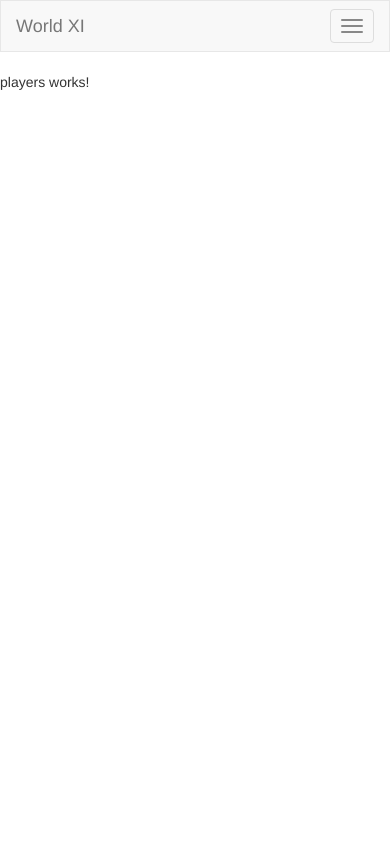
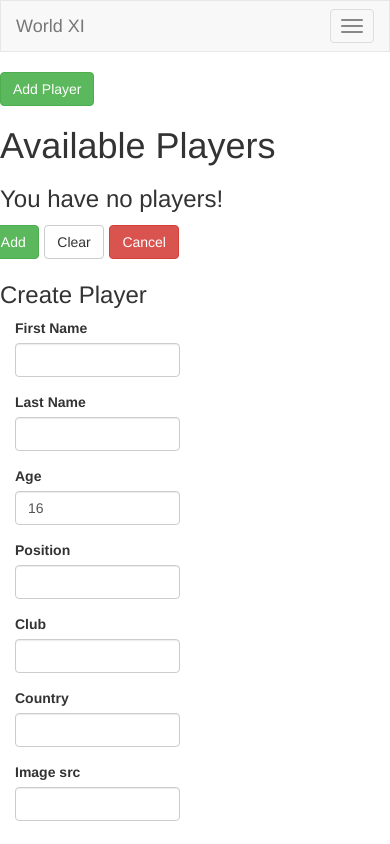
Before and after one commit to aaronmcc9/world-xi, an Angular app: page /players/new in a window 390 px wide. Built offline with nearby package versions, Linux system fonts and the light colour scheme; no server answers.

Commit message:
began working on players ui and fetch / create from firebase

```diff
--- a/src/app/app.module.ts
+++ b/src/app/app.module.ts
@@ -11,6 +11,8 @@ import { PlayersDetailComponent } from './players/players-detail/players-detail.
 import { AddPlayerComponent } from './players/add-player/add-player.component';
 import { PlayerEditComponent } from './players/player-edit/player-edit.component';
 import { TeamComponent } from './team/team.component';
+import { ReactiveFormsModule } from '@angular/forms';
+import { HttpClientModule} from '@angular/common/http';
 
 @NgModule({
   declarations: [
@@ -26,7 +28,9 @@ import { TeamComponent } from './team/team.component';
   ],
   imports: [
     BrowserModule,
-    AppRoutingModule
+    AppRoutingModule,
+    ReactiveFormsModule,
+    HttpClientModule
   ],
   providers: [],
   bootstrap: [AppComponent]
--- a/src/app/header/header/header.component.css
+++ b/src/app/header/header/header.component.css
@@ -0,0 +1,3 @@
+a{
+    cursor: pointer;
+}
--- a/src/app/header/header/header.component.html
+++ b/src/app/header/header/header.component.html
@@ -10,9 +10,9 @@
 
         <div class="navbar-collapse" [class.collapse]="collapsed" (window:resize)="collapsed = true">
             <ul class="nav navbar-nav">
-                <li><a>Players</a></li>
-                <li><a>Team</a></li>
-                <li><a>Login</a></li>
+                <li routerLinkActive="active"><a routerLink="/players">Players</a></li>
+                <li routerLinkActive="active"><a routerLink="/team">Team</a></li>
+                <li routerLinkActive="active"><a routerLink="/auth">Login</a></li>
             </ul>
             <ul class="nav navbar-nav navbar-right">
                 <li><a>Logout</a></li>
--- a/src/app/players/add-player/add-player.component.css
+++ b/src/app/players/add-player/add-player.component.css
@@ -0,0 +1,3 @@
+button{
+    margin: .2em
+}
--- a/src/app/players/add-player/add-player.component.html
+++ b/src/app/players/add-player/add-player.component.html
@@ -1 +1,50 @@
-<p>add-player works!</p>
+<div class="row">
+    <div class="col-xs-12">
+        <form [formGroup]="form" (ngSubmit)="onCreate()">
+
+            <div *ngIf="error" class="alert alert-danger">
+                <h4>An Error Occurred!</h4>
+                <p>{{error}}</p>
+            </div>
+
+            <div class="row">
+                <button class="btn btn-success" type="submit">Add</button>
+                <button class="btn btn-default" type="button" (click)="onClear()">Clear</button>
+                <button class="btn btn-danger" type="button" routerLink="/players">Cancel</button>
+            </div>
+
+            <h3>Create Player</h3>
+
+            <div class="col-xs-6">
+                <div class="form-group">
+                    <label for="firstName">First Name</label>
+                    <input type="text" formControlName="firstName" class="form-control">
+                </div>
+                <div class="form-group">
+                    <label for="lastName">Last Name</label>
+                    <input type="text" formControlName="lastName" class="form-control">
+                </div>
+                <div class="form-group">
+                    <label for="age">Age</label>
+                    <input type="number" formControlName="age" class="form-control">
+                </div>
+                <div class="form-group">
+                    <label for="position">Position</label>
+                    <input type="text" formControlName="position" class="form-control">
+                </div>
+                <div class="form-group">
+                    <label for="club">Club</label>
+                    <input type="text" formControlName="club" class="form-control">
+                </div>
+                <div class="form-group">
+                    <label for="country">Country</label>
+                    <input type="text" formControlName="country" class="form-control">
+                </div>
+                <div class="form-group">
+                    <label for="imagePath">Image src</label>
+                    <input type="text" formControlName="imagePath" class="form-control">
+                </div>
+            </div>
+        </form>
+    </div>
+</div>
--- a/src/app/players/add-player/add-player.component.ts
+++ b/src/app/players/add-player/add-player.component.ts
@@ -1,4 +1,7 @@
 import { Component, OnInit } from '@angular/core';
+import { FormControl, FormGroup, Validators } from '@angular/forms';
+import { from, fromEventPattern } from 'rxjs';
+import { PlayersService } from '../players.service';
 
 @Component({
   selector: 'app-add-player',
@@ -6,10 +9,43 @@ import { Component, OnInit } from '@angular/core';
   styleUrls: ['./add-player.component.css']
 })
 export class AddPlayerComponent implements OnInit {
+  isLoading = false;
+  error = null;
 
-  constructor() { }
+  form = new FormGroup({
+    firstName: new FormControl('', Validators.required),
+    lastName: new FormControl('', Validators.required),
+    age: new FormControl(16, [Validators.required, Validators.min(16)]),
+    position: new FormControl('', Validators.required),
+    club: new FormControl('', Validators.required),
+    country: new FormControl('', Validators.required),
+    imagePath: new FormControl('')
+  });
+
+  constructor(private playerService: PlayersService) { }
 
   ngOnInit(): void {
   }
 
+  onCreate() {
+    this.isLoading = true;
+
+    this.playerService.createPlayer(this.form.value)
+      .subscribe({
+        next: responseData => {
+          this.isLoading = false;
+        },
+        error: errorMessage => {
+          this.error = errorMessage;
+          this.isLoading = false;
+        }
+      })
+
+    console.log(this.form.value);
+    this.onClear();
+  }
+
+  onClear() {
+    this.form.reset();
+  }
 }
--- /dev/null
+++ b/src/app/players/player.model.ts
@@ -0,0 +1,6 @@
+export class Player{
+
+    constructor(private firstName: string, private lastName: string,
+        private age: number, private club: string, private nationality: string,
+        private position: string, private imagePath: string){}
+}
--- a/src/app/players/players-detail/players-detail.component.html
+++ b/src/app/players/players-detail/players-detail.component.html
@@ -1 +1,3 @@
-<p>players-detail works!</p>
+<div class="container">
+    <h2 class="text-center">Player Detail</h2>
+</div>
--- a/src/app/players/players-list/players-list.component.html
+++ b/src/app/players/players-list/players-list.component.html
@@ -1 +1,13 @@
-<p>players-list works!</p>
+<div class="row">
+    <div class="col-xs-12 col-md-6 col-md-offset-3">
+        <button class="btn btn-success" type="button" routerLink="/players/new">Add Player</button>
+        <h1>Available Players</h1>
+
+        <h3 *ngIf="players.length === 0">You have no players!</h3>
+
+        <div *ngIf="error" class="alert alert-danger">
+            <h4>An Error Occurred!</h4>
+            <p>{{error}}</p>
+        </div>
+    </div>
+</div>
--- a/src/app/players/players-list/players-list.component.ts
+++ b/src/app/players/players-list/players-list.component.ts
@@ -1,4 +1,7 @@
 import { Component, OnInit } from '@angular/core';
+import { Router } from '@angular/router';
+import { Player } from '../player.model';
+import { PlayersService } from '../players.service';
 
 @Component({
   selector: 'app-players-list',
@@ -6,10 +9,28 @@ import { Component, OnInit } from '@angular/core';
   styleUrls: ['./players-list.component.css']
 })
 export class PlayersListComponent implements OnInit {
+  players: Player[] = [];
+  error = null;
+  isLoading = false;
 
-  constructor() { }
+
+  constructor(private playerService: PlayersService, private router: Router) { }
 
   ngOnInit(): void {
+    this.isLoading = true;
+
+    this.playerService.fetchAllPlayers()
+      .subscribe({
+        next: responseData => {
+          this.players = <Player[]>responseData;
+          this.isLoading = false;
+        },
+        error: errorMessage => {
+          this.isLoading = false;
+          this.error = errorMessage;
+          console.log("error", errorMessage);
+        }
+      });
   }
 
 }
--- a/src/app/players/players.component.html
+++ b/src/app/players/players.component.html
@@ -1 +1,8 @@
-<p>players works!</p>
+<div class="row">
+    <div class="col-md-6">
+        <app-players-list></app-players-list>
+    </div>
+    <div class="col-md-6">
+        <router-outlet></router-outlet>
+    </div>
+</div>
--- /dev/null
+++ b/src/app/players/players.service.ts
@@ -0,0 +1,28 @@
+import { HttpClient } from "@angular/common/http";
+import { Injectable } from "@angular/core";
+import { catchError, Subject, tap, throwError } from "rxjs";
+import { Player } from "./player.model";
+
+@Injectable({
+    providedIn: 'root'
+})
+
+export class PlayersService{
+    player = new Subject<Player>();
+
+    constructor(private http: HttpClient){}
+
+    createPlayer(player: Player){
+        return this.http.post<Player>('https://world-xi-app-default-rtdb.firebaseio.com/players.json',
+        player)
+        .pipe(catchError(errorRes => { return throwError(errorRes.error.error)}),
+        tap(res => {
+            console.log(tap, res);
+        }));
+    }
+
+    fetchAllPlayers(){
+        return this.http.get<Player[]>('https://world-xi-app-default-rtdb.firebaseio.com/players.json')
+            .pipe(catchError(errorRes => { return throwError(errorRes.error.error)}));
+    }
+}
```
